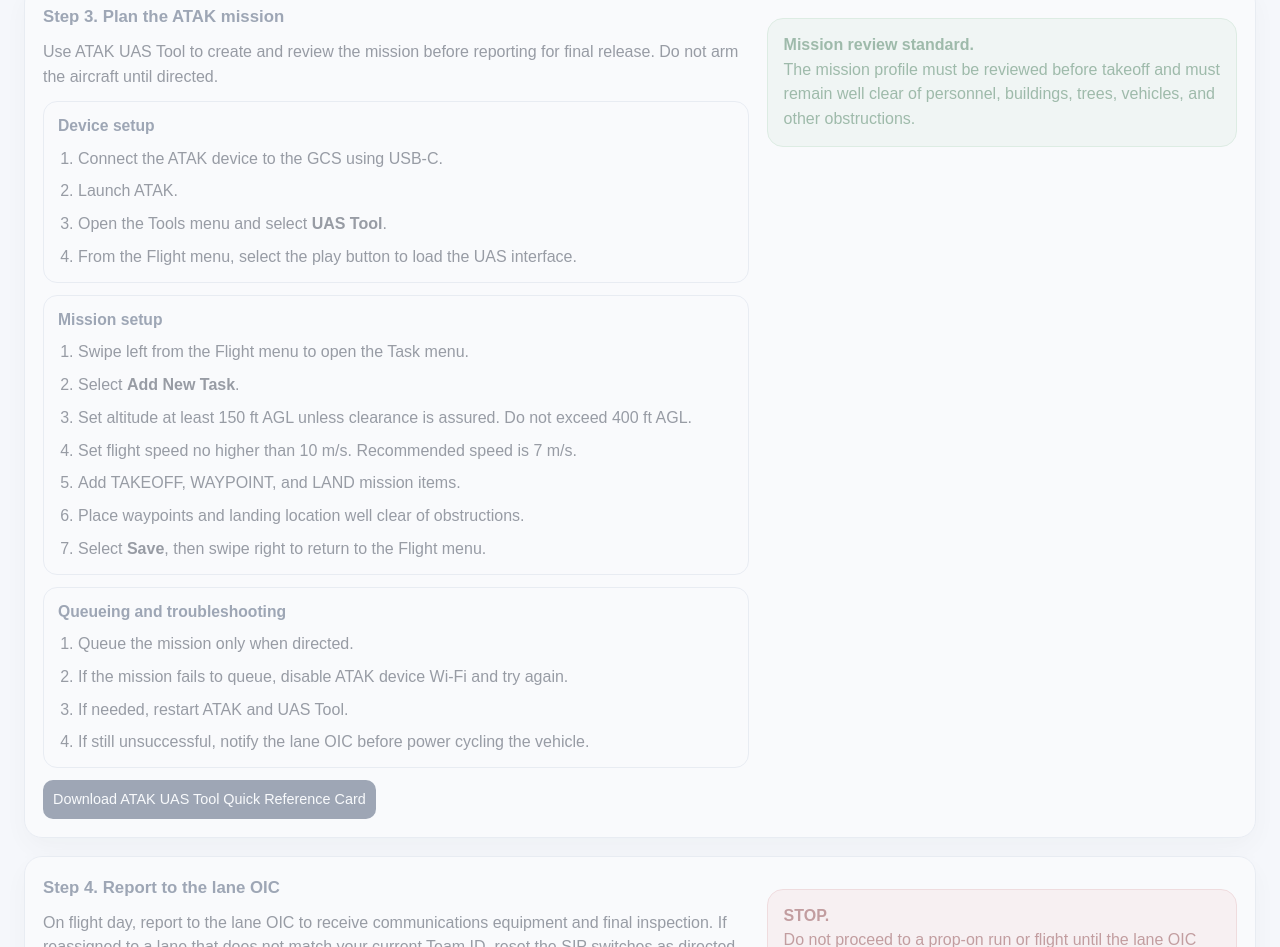
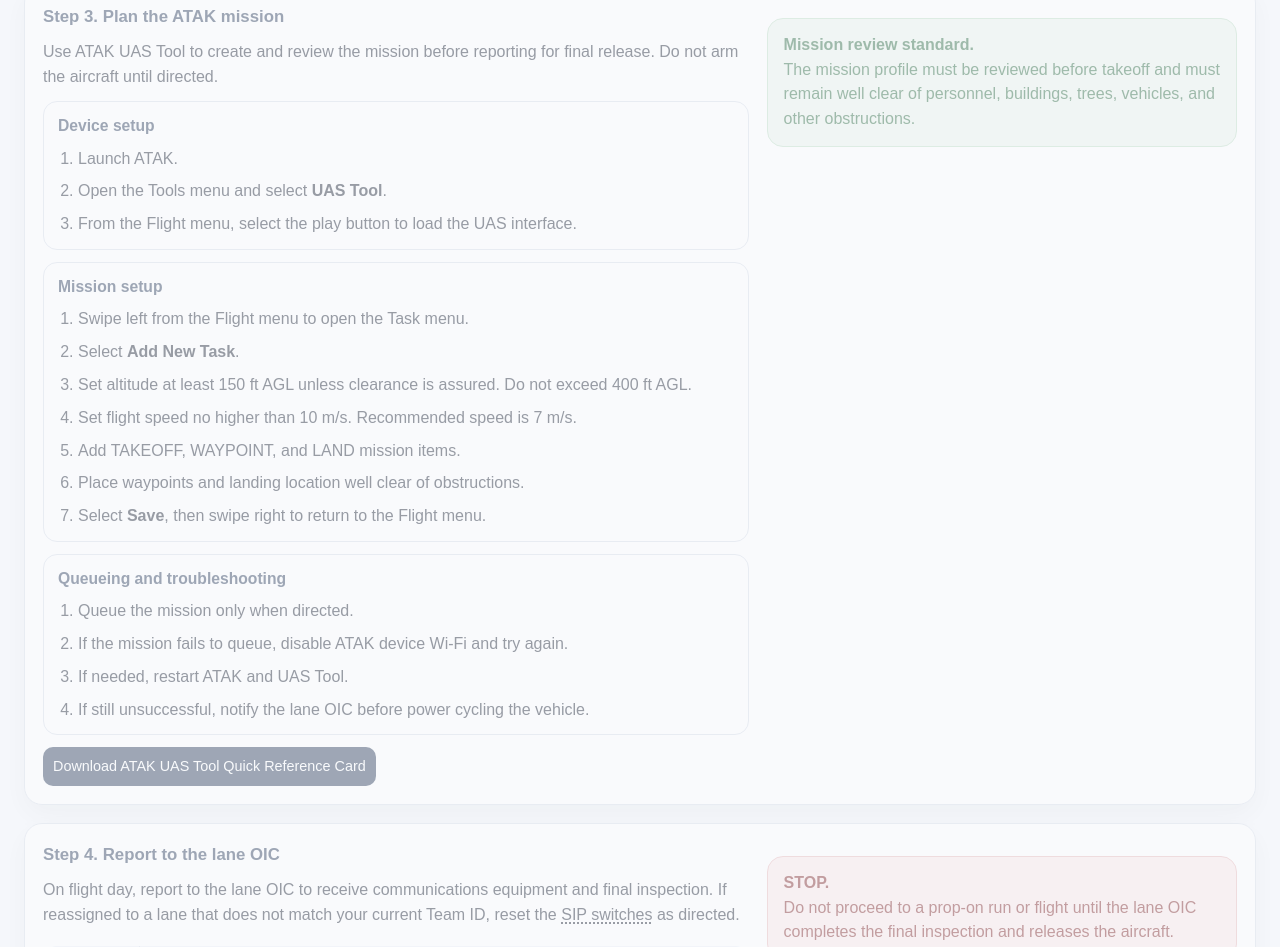
Before and after one commit to usma-eecs/HAMR-II-Instructions, a plain HTML site: page task16-flight-day.html in a window 1280 px wide. Shown: the part 2602-3549 px from the top of the page. Drawn offline with Linux system fonts and the light colour scheme.

Commit message:
Remove GCS

```diff
--- a/task16-flight-day.html
+++ b/task16-flight-day.html
@@ -75,7 +75,7 @@
         <div class="mini-procedure-card">
           <h5>Device setup</h5>
           <ol class="compact-list">
-            <li>Connect the ATAK device to the GCS using USB-C.</li>
+            <!--<li>Connect the ATAK device to the GCS using USB-C.</li>-->
             <li>Launch ATAK.</li>
             <li>Open the Tools menu and select <strong>UAS Tool</strong>.</li>
             <li>From the Flight menu, select the play button to load the UAS interface.</li>
```
